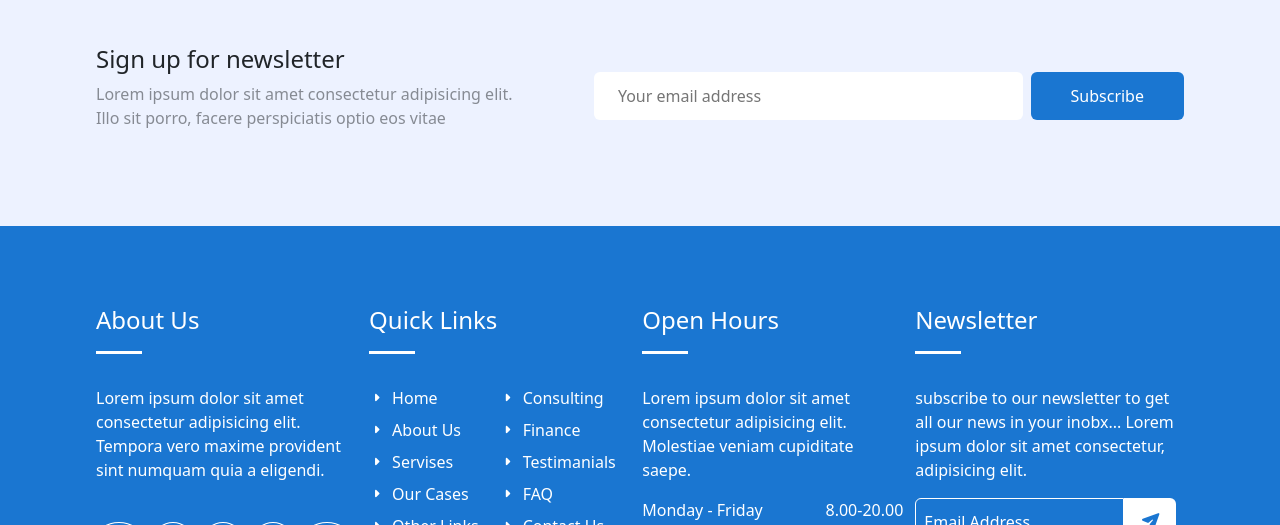
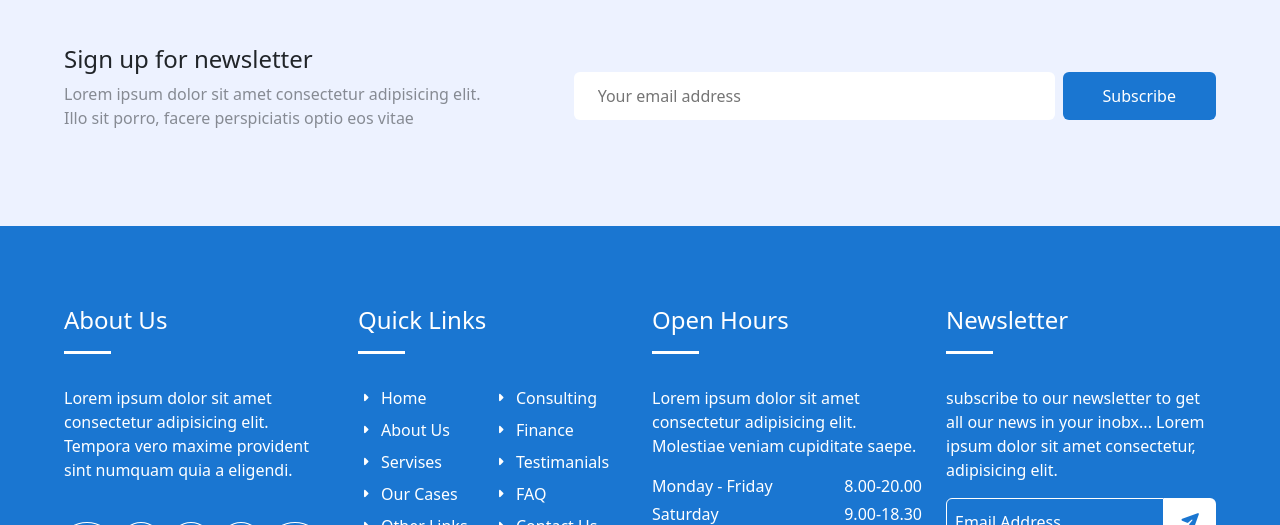
Before and after one commit to ie-orphane/final_project_css_elyatime_ilyass, a plain HTML site: page index.html in a window 1280 px wide. Shown: the part 1727-2252 px from the top of the page. Drawn offline with nearby package versions, Linux system fonts and the light colour scheme.

```diff
--- a/index.html
+++ b/index.html
@@ -314,7 +314,7 @@
 
         <!--^ start -- section #12 : newsletter -->
         <section class="bg--light py-20 px-lg-0 px-10 d-flex justify-content-center">
-            <div class="w-lg-80 d-flex flex-lg-row flex-column gap-lg-20 gap-4">
+            <div class="w-lg-90 d-flex flex-lg-row flex-column gap-lg-20 gap-4">
                 <div class="text-center text-lg-start">
                     <h4>Sign up for newsletter</h4>
                     <p class="opacity-50">Lorem ipsum dolor sit amet consectetur adipisicing elit. Illo sit porro,
@@ -338,8 +338,8 @@
     </main>
 
     <footer class="bg--dark d-flex justify-content-center py-20 px-lg-0 px-8 text-white">
-        <div class="w-lg-80 d-flex justify-lg-content-center flex-wrap gap-lg-3 gap-12">
-            <div class="w-lg-25 w-md-45 d-flex flex-column gap-6">
+        <div class="w-lg-90 d-flex justify-content-lg-center flex-wrap gap-lg-6 gap-12">
+            <div class="footer-item w-md-45 d-flex flex-column gap-6">
                 <div>
                     <h4>About Us</h4>
                 </div>
@@ -379,12 +379,12 @@
                 </nav>
             </div>
 
-            <div class="w-lg-25 w-md-45 d-flex flex-column gap-6">
+            <div class="footer-item w-md-45 d-flex flex-column gap-6">
                 <div>
                     <h4>Quick Links</h4>
                 </div>
 
-                <nav class="d-flex flex-lg-row flex-column gap-lg-0 gap-2">
+                <nav class="d-flex flex-lg-row flex-md-row flex-column gap-lg-0 gap-2">
                     <div class="d-flex flex-column gap-2 w-lg-50">
                         <div class="footer-link d-flex align-items-center gap-2">
                             <i class="fa-solid fa-caret-right fa-xs"></i>
@@ -437,7 +437,7 @@
                 </nav>
             </div>
 
-            <div class="w-lg-25 w-md-45 d-flex flex-column gap-6">
+            <div class="footer-item w-md-45 d-flex flex-column gap-6">
                 <div>
                     <h4>Open Hours</h4>
                 </div>
@@ -467,7 +467,7 @@
                 </div>
             </div>
 
-            <div class="w-lg-25 w-md-45 d-flex flex-column gap-6">
+            <div class="footer-item w-md-45 d-flex flex-column gap-6">
                 <div>
                     <h4>Newsletter</h4>
                 </div>
--- a/src/sass/_variables.sass
+++ b/src/sass/_variables.sass
@@ -43,7 +43,7 @@
     .w-lg-20
         width: 20%
 
-    .w-lg-25
+    .w-lg-24
         width: 24%
 
     .w-lg-30
@@ -52,8 +52,8 @@
     .w-lg-50
         width: 50%
 
-    .w-lg-80
-        width: 85%
+    .w-lg-90
+        width: 90%
 
     .w-lg-100
         width: 100%
--- a/src/sass/modules/home/_footer.sass
+++ b/src/sass/modules/home/_footer.sass
@@ -18,3 +18,7 @@
         outline: none
         &::placeholder
             color: white
+
+@media only screen and (min-width: 1024px)
+    .footer-item
+        flex: 1
```
Also changed, not shown: public/css/app.css, 1 other file.
